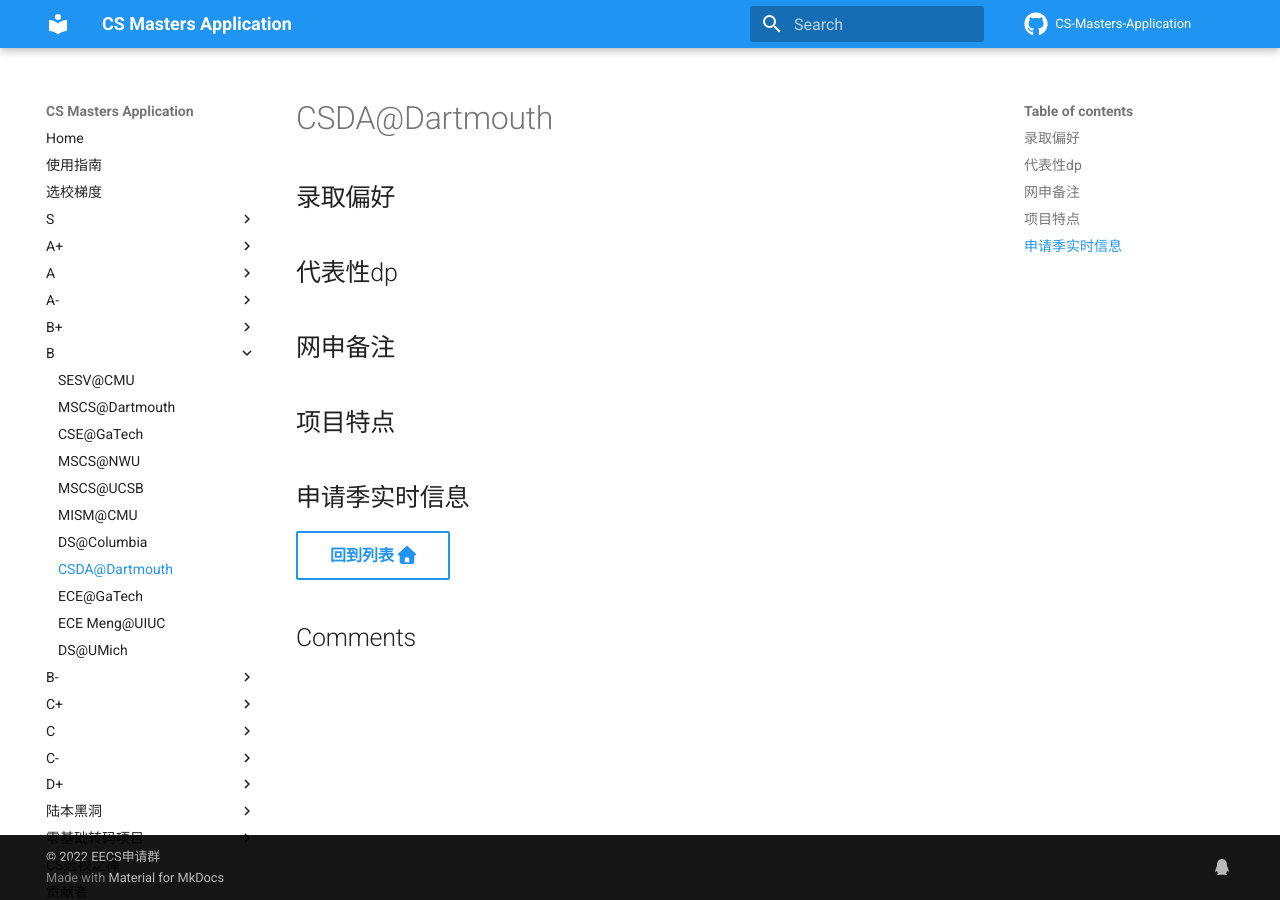
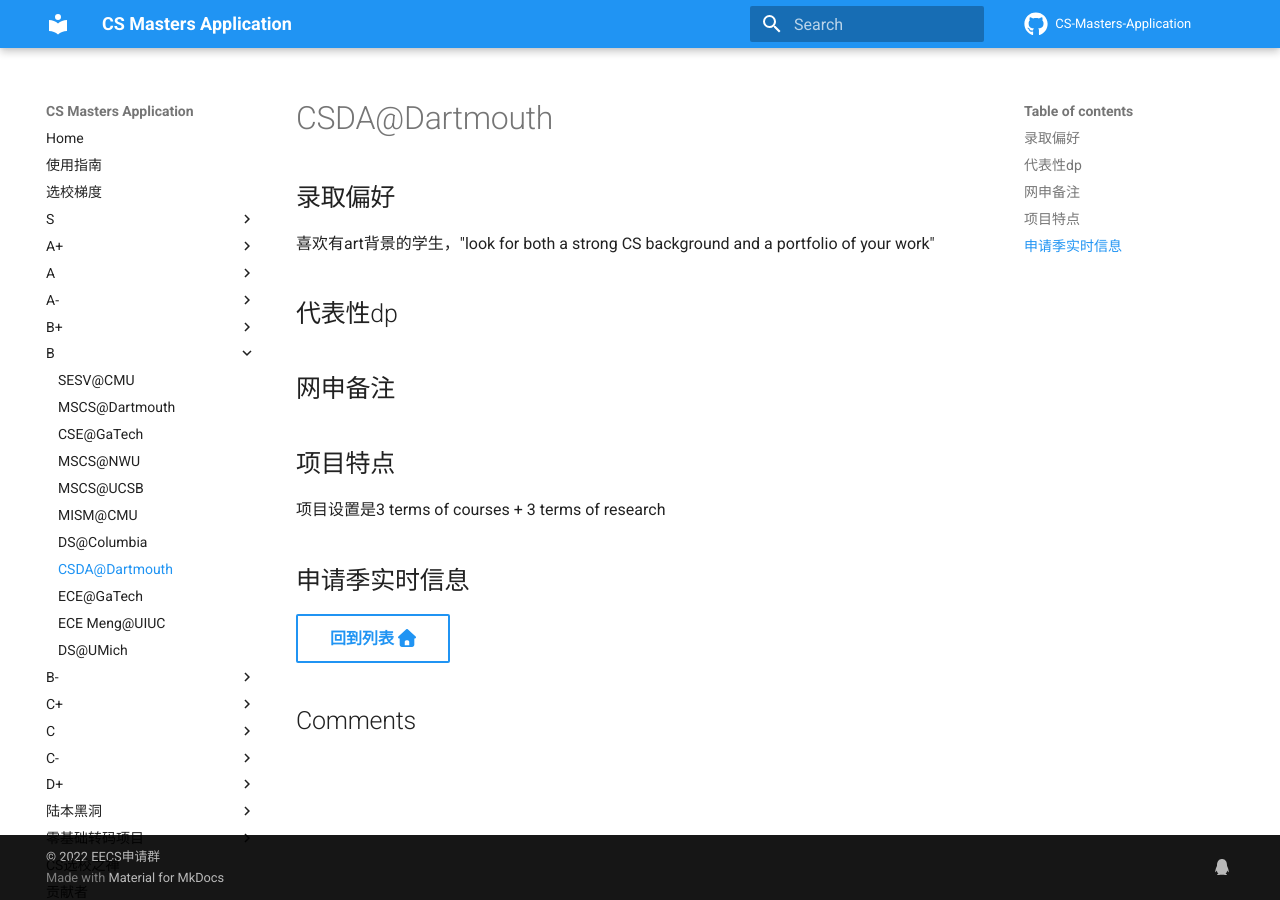
Before and after one commit to opencsapp/opencsapp.github.io, an MkDocs documentation site: the page built from docs/B/CSDA@Dartmouth.md, in a window 1280 px wide. Built offline with MkDocs 1.6.1 and Material for MkDocs 9.7.7, drawn with Linux system fonts in a browser that asks for light colours; comment, search, counter and statistics services are not loaded.

Commit message:
Update CSDA@Dartmouth.md

```diff
--- a/docs/B/CSDA@Dartmouth.md
+++ b/docs/B/CSDA@Dartmouth.md
@@ -1,4 +1,6 @@
 ## 录取偏好
+
+喜欢有art背景的学生，"look for both a strong CS background and a portfolio of your work"
 
 ## 代表性dp
 
@@ -6,6 +8,8 @@
 
 ## 项目特点
 
+项目设置是3 terms of courses + 3 terms of research
+
 ## 申请季实时信息
 
 [回到列表 :fontawesome-solid-house:](../选校梯度.md){ .md-button }
```
